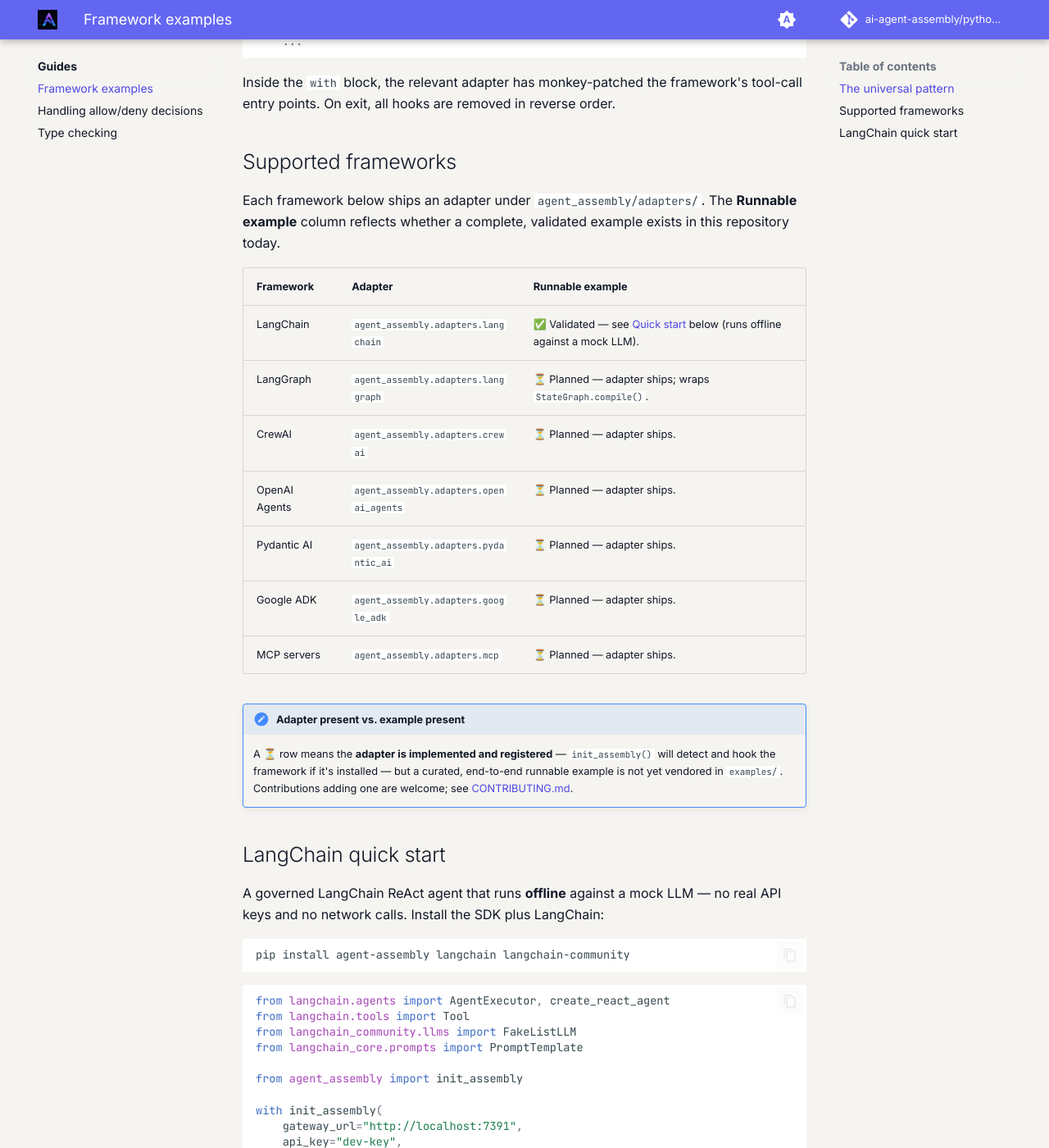
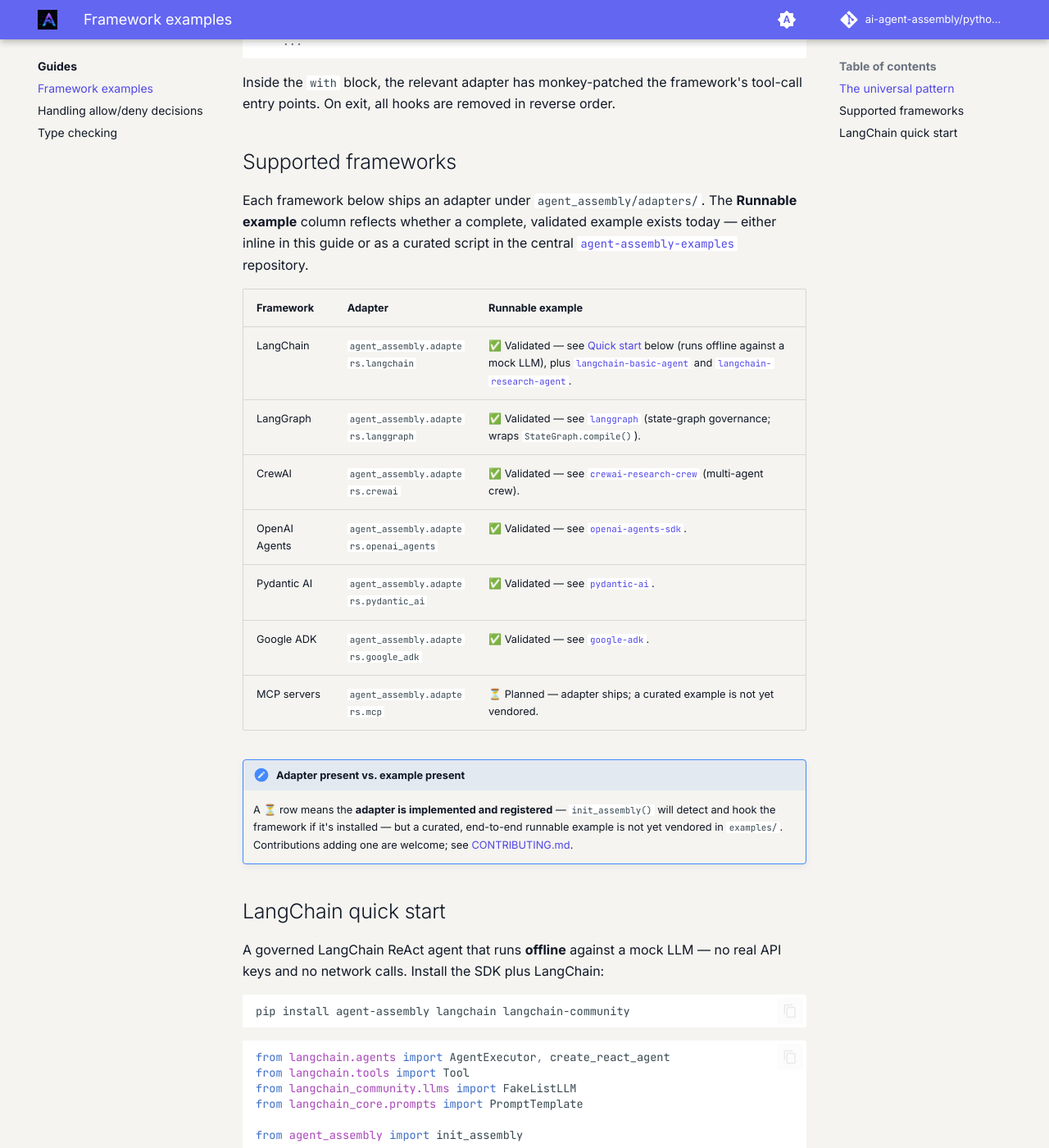
Before and after one commit to AI-agent-assembly/python-sdk, an MkDocs documentation site: the page built from docs/guides/framework-examples.md, in a window 1280 px wide and 1400 px high, scrolled down 626 px. Shown: the whole window at 82% size. Built offline with MkDocs 1.6.1 and Material for MkDocs 9.7.7, drawn with Linux system fonts in a browser that asks for light colours; comment, search, counter and statistics services are not loaded; the version menu is left out.

Commit message:
♻️ (docs): Mark shipped framework examples as validated

```diff
--- a/docs/guides/framework-examples.md
+++ b/docs/guides/framework-examples.md
@@ -29,18 +29,20 @@
 ## Supported frameworks
 
 Each framework below ships an adapter under `agent_assembly/adapters/`. The
-**Runnable example** column reflects whether a complete, validated example exists in this
-repository today.
+**Runnable example** column reflects whether a complete, validated example exists today —
+either inline in this guide or as a curated script in the central
+[`agent-assembly-examples`](https://github.com/ai-agent-assembly/agent-assembly-examples/tree/master/python)
+repository.
 
 | Framework | Adapter | Runnable example |
 | --- | --- | --- |
-| LangChain | `agent_assembly.adapters.langchain` | ✅ Validated — see [Quick start](#langchain-quick-start) below (runs offline against a mock LLM). |
-| LangGraph | `agent_assembly.adapters.langgraph` | ⏳ Planned — adapter ships; wraps `StateGraph.compile()`. |
-| CrewAI | `agent_assembly.adapters.crewai` | ⏳ Planned — adapter ships. |
-| OpenAI Agents | `agent_assembly.adapters.openai_agents` | ⏳ Planned — adapter ships. |
-| Pydantic AI | `agent_assembly.adapters.pydantic_ai` | ⏳ Planned — adapter ships. |
-| Google ADK | `agent_assembly.adapters.google_adk` | ⏳ Planned — adapter ships. |
-| MCP servers | `agent_assembly.adapters.mcp` | ⏳ Planned — adapter ships. |
+| LangChain | `agent_assembly.adapters.langchain` | ✅ Validated — see [Quick start](#langchain-quick-start) below (runs offline against a mock LLM), plus [`langchain-basic-agent`](https://github.com/ai-agent-assembly/agent-assembly-examples/tree/master/python/langchain-basic-agent) and [`langchain-research-agent`](https://github.com/ai-agent-assembly/agent-assembly-examples/tree/master/python/langchain-research-agent). |
+| LangGraph | `agent_assembly.adapters.langgraph` | ✅ Validated — see [`langgraph`](https://github.com/ai-agent-assembly/agent-assembly-examples/tree/master/python/langgraph) (state-graph governance; wraps `StateGraph.compile()`). |
+| CrewAI | `agent_assembly.adapters.crewai` | ✅ Validated — see [`crewai-research-crew`](https://github.com/ai-agent-assembly/agent-assembly-examples/tree/master/python/crewai-research-crew) (multi-agent crew). |
+| OpenAI Agents | `agent_assembly.adapters.openai_agents` | ✅ Validated — see [`openai-agents-sdk`](https://github.com/ai-agent-assembly/agent-assembly-examples/tree/master/python/openai-agents-sdk). |
+| Pydantic AI | `agent_assembly.adapters.pydantic_ai` | ✅ Validated — see [`pydantic-ai`](https://github.com/ai-agent-assembly/agent-assembly-examples/tree/master/python/pydantic-ai). |
+| Google ADK | `agent_assembly.adapters.google_adk` | ✅ Validated — see [`google-adk`](https://github.com/ai-agent-assembly/agent-assembly-examples/tree/master/python/google-adk). |
+| MCP servers | `agent_assembly.adapters.mcp` | ⏳ Planned — adapter ships; a curated example is not yet vendored. |
 
 !!! note "Adapter present vs. example present"
     A ⏳ row means the **adapter is implemented and registered** — `init_assembly()` will detect
```
